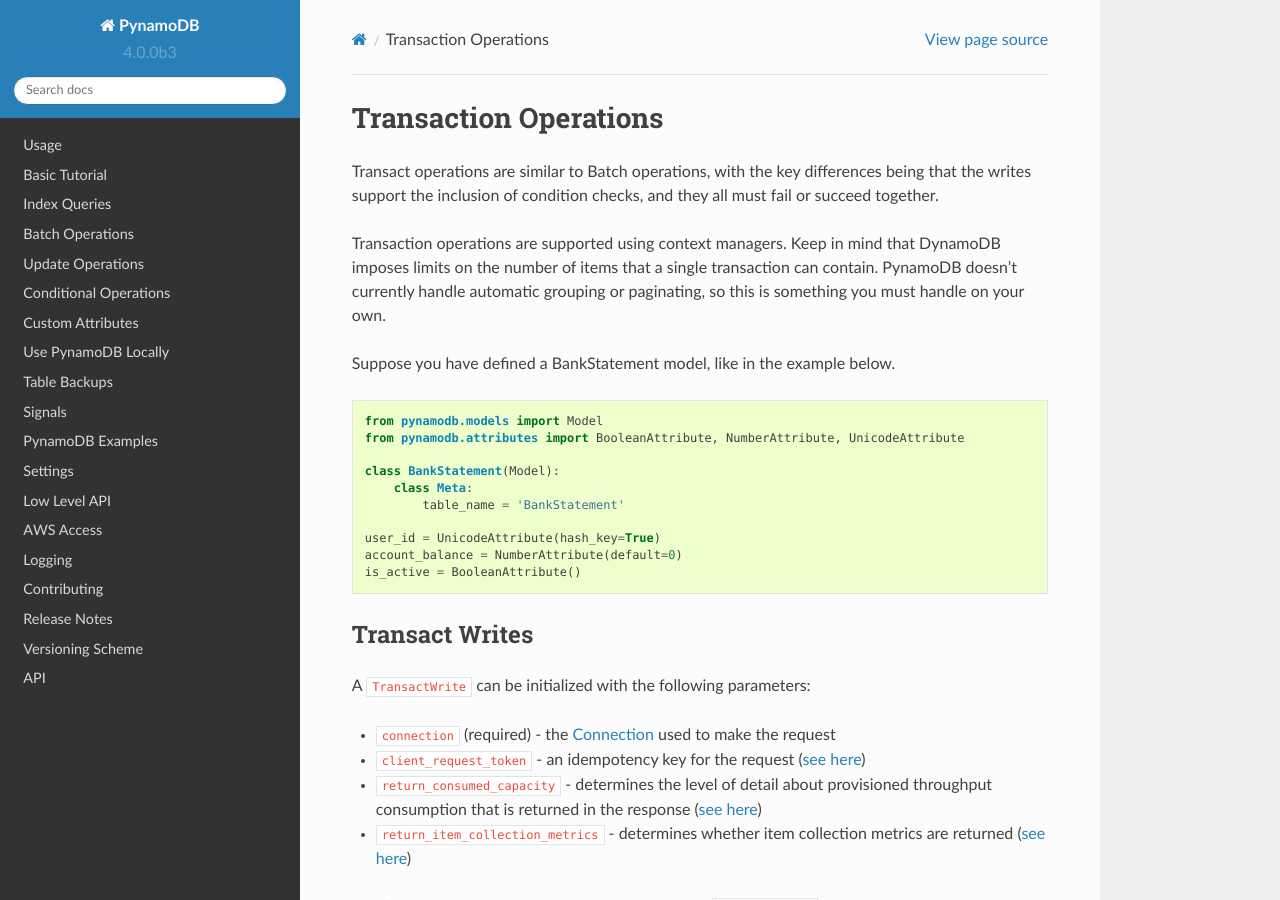
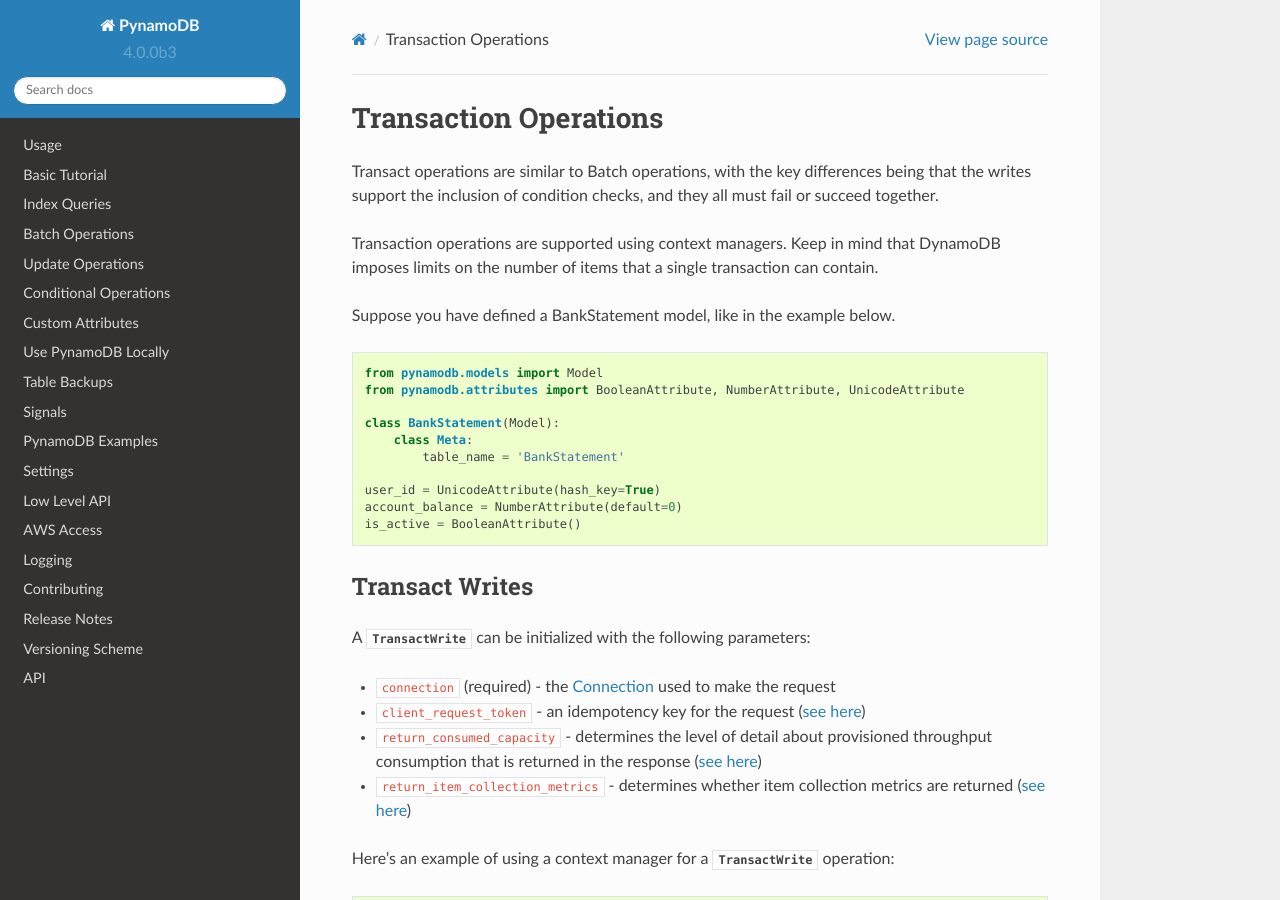
Before and after one commit to pynamodb/PynamoDB, a Sphinx documentation site: the page built from docs/transaction.rst, in a window 1280 px wide and 900 px high. Built offline with Sphinx 7.4.7 and the Read the Docs theme 2.0.0, drawn with Linux system fonts in a browser that asks for light colours; some of the changed lines change nothing that is shown.

Commit message:
addressing some comments

```diff
--- a/docs/transaction.rst
+++ b/docs/transaction.rst
@@ -6,8 +6,7 @@
 
 
 Transaction operations are supported using context managers. Keep in mind that DynamoDB imposes limits on the number of
-items that a single transaction can contain. PynamoDB doesn't currently handle automatic grouping or paginating, so this
-is something you must handle on your own.
+items that a single transaction can contain.
 
 
 Suppose you have defined a BankStatement model, like in the example below.
@@ -29,14 +28,14 @@
 Transact Writes
 ^^^^^^^^^^^^^^^
 
-A `TransactWrite`:code: can be initialized with the following parameters:
+A :py:class:`TransactWrite <pynamodb.transactions.TransactWrite>` can be initialized with the following parameters:
 
-* `connection`:code: (required) - the `Connection <https://pynamodb.readthedocs.io/en/latest/api.html#pynamodb.connection.Connection>`_ used to make the request
-* `client_request_token`:code: - an idempotency key for the request (`see here <https://docs.aws.amazon.com/amazondynamodb/latest/APIReference/API_TransactWriteItems.html#DDB-TransactWriteItems-request-ClientRequestToken>`_)
-* `return_consumed_capacity`:code: - determines the level of detail about provisioned throughput consumption that is returned in the response (`see here <https://docs.aws.amazon.com/amazondynamodb/latest/APIReference/API_TransactWriteItems.html#DDB-TransactWriteItems-request-ReturnConsumedCapacity>`_)
-* `return_item_collection_metrics`:code: - determines whether item collection metrics are returned (`see here <https://docs.aws.amazon.com/amazondynamodb/latest/APIReference/API_TransactWriteItems.html#DDB-TransactWriteItems-request-ReturnItemCollectionMetrics>`_)
+* ``connection`` (required) - the `Connection <https://pynamodb.readthedocs.io/en/latest/api.html#pynamodb.connection.Connection>`_ used to make the request
+* ``client_request_token`` - an idempotency key for the request (`see here <https://docs.aws.amazon.com/amazondynamodb/latest/APIReference/API_TransactWriteItems.html#DDB-TransactWriteItems-request-ClientRequestToken>`_)
+* ``return_consumed_capacity`` - determines the level of detail about provisioned throughput consumption that is returned in the response (`see here <https://docs.aws.amazon.com/amazondynamodb/latest/APIReference/API_TransactWriteItems.html#DDB-TransactWriteItems-request-ReturnConsumedCapacity>`_)
+* ``return_item_collection_metrics`` - determines whether item collection metrics are returned (`see here <https://docs.aws.amazon.com/amazondynamodb/latest/APIReference/API_TransactWriteItems.html#DDB-TransactWriteItems-request-ReturnItemCollectionMetrics>`_)
 
-Here's an example of using a context manager for a `TransactWrite`:code: operation:
+Here's an example of using a context manager for a :py:class:`TransactWrite <pynamodb.transactions.TransactWrite>` operation:
 
 .. code-block:: python
 
@@ -117,14 +116,14 @@
 Condition Check
 ---------------
 
-The `ConditionCheck`:code: operation is used on a `TransactWrite`:code: to check if the current state of a record you
+The ``ConditionCheck`` operation is used on a :py:class:`TransactWrite <pynamodb.transactions.TransactWrite>` to check if the current state of a record you
 aren't modifying within the overall transaction fits some criteria that, if it fails, would cause the entire
-transaction to fail. The `condition`:code: argument is of type `Condition <https://pynamodb.readthedocs.io/en/latest/conditional.html>`_.
+transaction to fail. The ``condition`` argument is of type `Condition <https://pynamodb.readthedocs.io/en/latest/conditional.html>`_.
 
-* `model_cls`:code: (required)
-* `hash_key`:code:  (required)
-* `range_key`:code: (optional)
-* `condition`:code: (required) - of type `Condition <https://pynamodb.readthedocs.io/en/latest/conditional.html>`_
+* ``model_cls`` (required)
+* ``hash_key``  (required)
+* ``range_key`` (optional)
+* ``condition`` (required) - of type `Condition <https://pynamodb.readthedocs.io/en/latest/conditional.html>`_
 
 .. code-block:: python
 
@@ -135,10 +134,10 @@
 Delete
 ------
 
-The `Delete`:code: operation functions similarly to `Model.delete`:code:.
+The ``Delete`` operation functions similarly to ``Model.delete``.
 
-* `model`:code: (required)
-* `condition`:code: (optional) - of type `Condition <https://pynamodb.readthedocs.io/en/latest/conditional.html>`_
+* ``model`` (required)
+* ``condition`` (optional) - of type `Condition <https://pynamodb.readthedocs.io/en/latest/conditional.html>`_
 
 .. code-block:: python
 
@@ -152,11 +151,11 @@
 Save
 ----
 
-The `Put`:code: operation functions similarly to `Model.save`:code:.
+The ``Put`` operation functions similarly to ``Model.save``.
 
-* `model`:code: (required)
-* `condition`:code: (optional) - of type `Condition <https://pynamodb.readthedocs.io/en/latest/conditional.html>`_
-* `return_values`:code: (optional) - the values that should be returned if the condition fails (`see here <https://docs.aws.amazon.com/amazondynamodb/latest/APIReference/API_Put.html#DDB-Type-Put-ReturnValuesOnConditionCheckFailure>`_)
+* ``model`` (required)
+* ``condition`` (optional) - of type `Condition <https://pynamodb.readthedocs.io/en/latest/conditional.html>`_
+* ``return_values`` (optional) - the values that should be returned if the condition fails (`see here <https://docs.aws.amazon.com/amazondynamodb/latest/APIReference/API_Put.html#DDB-Type-Put-ReturnValuesOnConditionCheckFailure>`_)
 
 .. code-block:: python
 
@@ -169,14 +168,14 @@
 Update
 ------
 
-The `Update`:code: operation functions similarly to `Model.update`:code:.
+The ``Update`` operation functions similarly to ``Model.update``.
 
-* `model_cls`:code: (required)
-* `hash_key`:code:  (required)
-* `range_key`:code: (optional)
-* `actions`:code: (required) - a list of type `Action <https://pynamodb.readthedocs.io/en/latest/updates.html>`_
-* `condition`:code: (optional) - of type `Condition <https://pynamodb.readthedocs.io/en/latest/conditional.html>`_
-* `return_values`:code: (optional) - the values that should be returned if the condition fails (`see here <https://docs.aws.amazon.com/amazondynamodb/latest/APIReference/API_Update.html#DDB-Type-Update-ReturnValuesOnConditionCheckFailure>`_)
+* ``model_cls`` (required)
+* ``hash_key``  (required)
+* ``range_key`` (optional)
+* ``actions`` (required) - a list of type `Action <https://pynamodb.readthedocs.io/en/latest/updates.html>`_
+* ``condition`` (optional) - of type `Condition <https://pynamodb.readthedocs.io/en/latest/conditional.html>`_
+* ``return_values`` (optional) - the values that should be returned if the condition fails (`see here <https://docs.aws.amazon.com/amazondynamodb/latest/APIReference/API_Update.html#DDB-Type-Update-ReturnValuesOnConditionCheckFailure>`_)
 
 
 .. code-block:: python
@@ -202,24 +201,24 @@
     user1_statement: BankStatement = user1_statement_future.get()
     user2_statement: BankStatement = user2_statement_future.get()
 
-The `TransactGet`:code: operation currently only supports the `Get`:code: method, which only takes the following parameters:
+The :py:class:`TransactGet <pynamodb.transactions.TransactGet>` operation currently only supports the ``Get`` method, which only takes the following parameters:
 
-* `model_cls`:code: (required)
-* `hash_key`:code:  (required)
-* `range_key`:code: (optional)
+* ``model_cls`` (required)
+* ``hash_key``  (required)
+* ``range_key`` (optional)
 
-The `.get`:code: returns a class of type `_ModelFuture`:code: that acts as a placeholder for the record until the transaction completes.
+The ``.get`` returns a class of type ``_ModelFuture`` that acts as a placeholder for the record until the transaction completes.
 
 To retrieve the resolved model, you say `model_future.get()`. Any attempt to access this model before the transaction is complete
-will result in a `InvalidStateError`:code:.
+will result in a :py:class:`InvalidStateError <pynamodb.exceptions.InvalidStateError>`.
 
 Error Types
 ^^^^^^^^^^^
 
 You can expect some new error types with transactions, such as:
 
-* `TransactWriteError`:code: - thrown when a `TransactWrite`:code: request returns a bad response.
-* `TransactGetError`:code: - thrown when a `TransactGet`:code: request returns a bad response.
-* `InvalidStateError`:code: - thrown when an attempt is made to access data on a `_ModelFuture`:code: before the `TransactGet` request is completed.
+* :py:class:`TransactWriteError <pynamodb.exceptions.TransactWriteError>` - thrown when a :py:class:`TransactWrite <pynamodb.transactions.TransactWrite>` request returns a bad response.
+* :py:class:`TransactGetError <pynamodb.exceptions.TransactGetError>` - thrown when a :py:class:`TransactGet <pynamodb.transactions.TransactGet>` request returns a bad response.
+* :py:class:`InvalidStateError <pynamodb.exceptions.InvalidStateError>` - thrown when an attempt is made to access data on a :py:class:`_ModelFuture <pynamodb.models._ModelFuture>` before the `TransactGet` request is completed.
 
 You can learn more about the new error messages `here <https://docs.aws.amazon.com/amazondynamodb/latest/APIReference/API_TransactWriteItems.html#DDB-TransactWriteItems-response-ItemCollectionMetrics>`_
```
